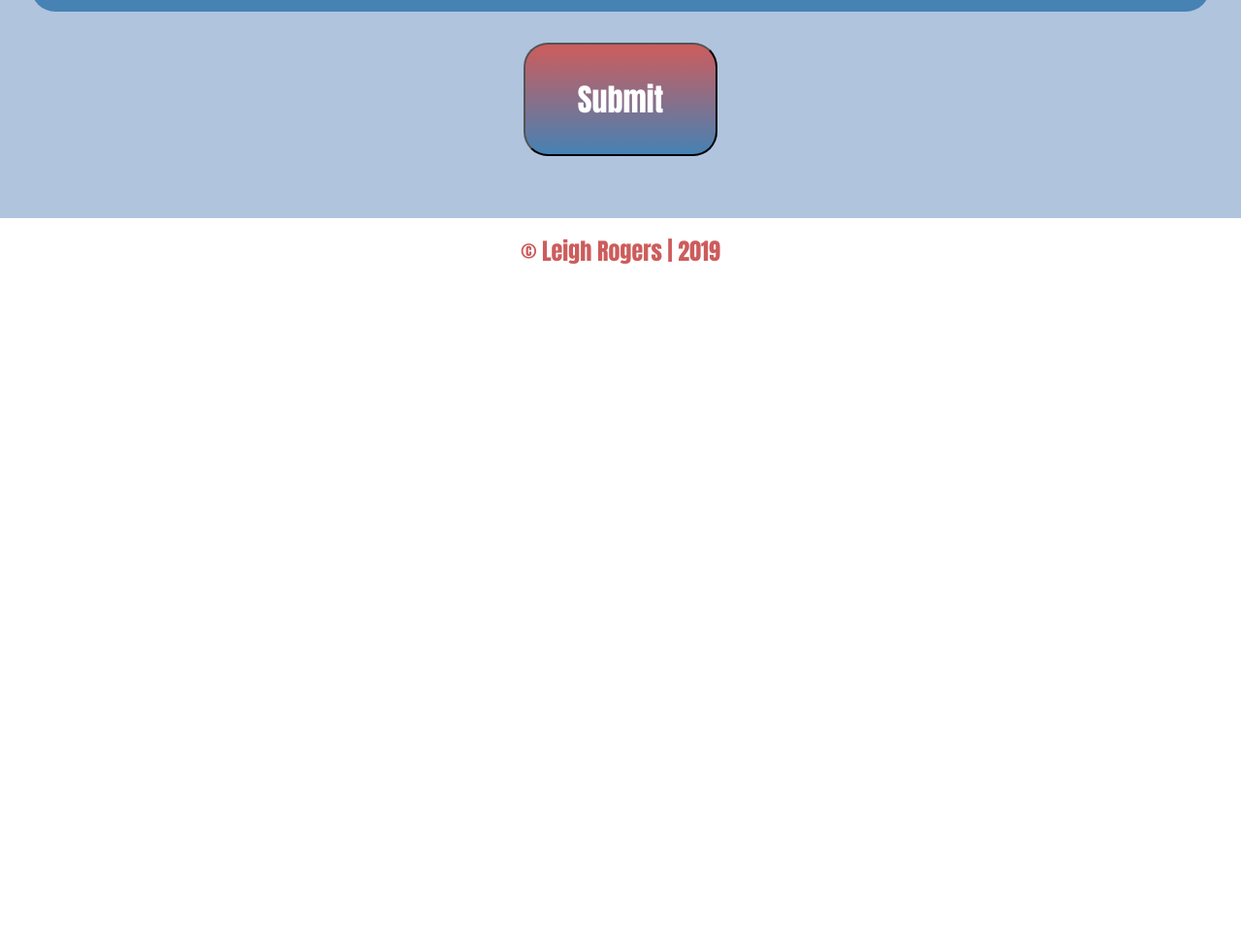
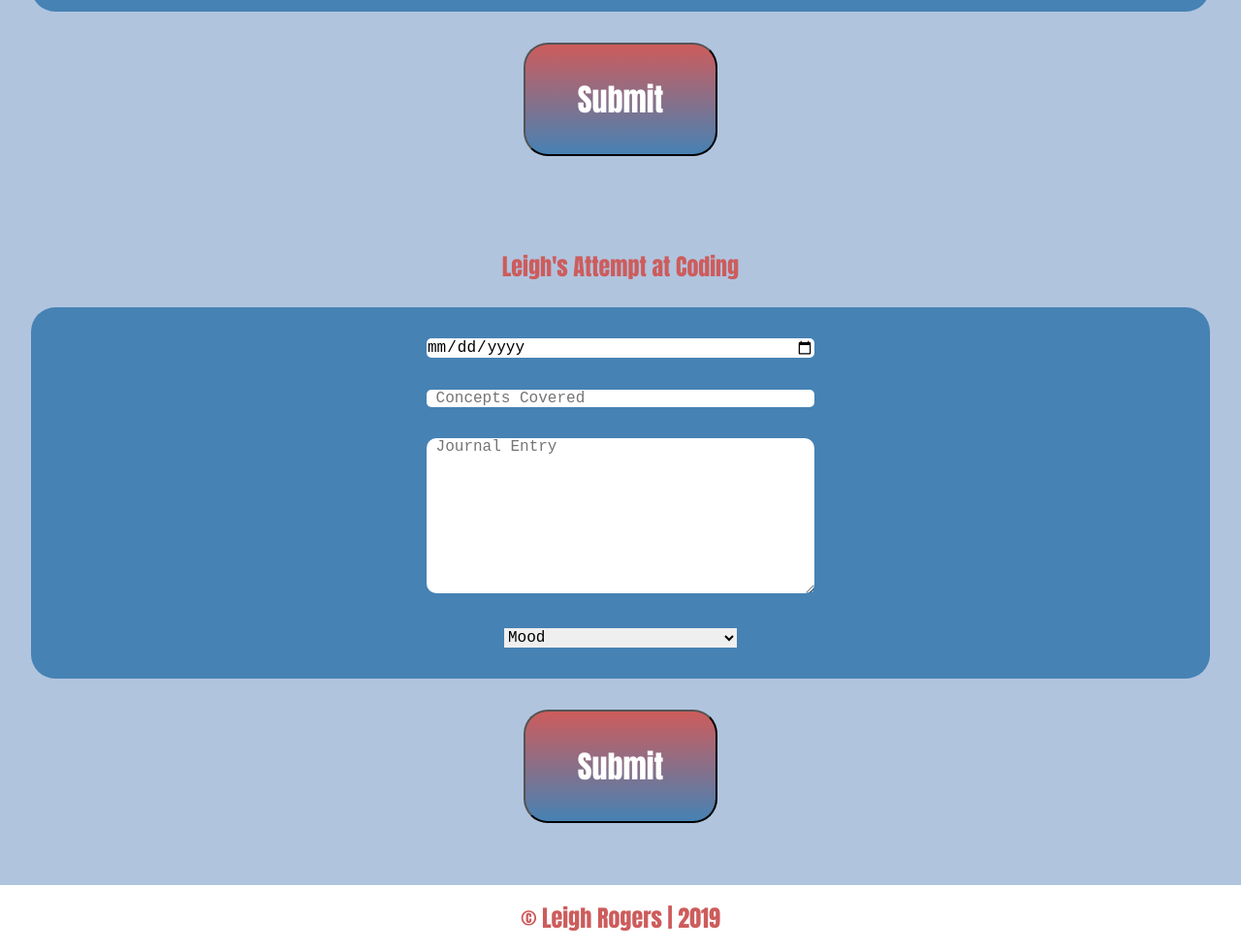
Before and after one commit to LeighMRogers/daily-journal, a plain HTML site: page index.html in a window 1280 px wide. Shown: the part 631-1612 px from the top of the page at 97% size. Before the commit the page ends 924 px from the top, so only its background shows below. Drawn offline with Linux system fonts and the light colour scheme; no server answers.

Commit message:
added edit and delete buttons and updated HTML

```diff
--- a/index.html
+++ b/index.html
@@ -14,11 +14,11 @@
          <h2>Leigh's Attempt at Coding</h2>
          <div class="form-container">
             <fieldset>
-               <input id="date--id" type="date" name="journalDate" id="journalDate">
+               <input id="date--id" type="date" name="journalDate">
             </fieldset>
 
             <fieldset>
-               <input id="concepts--id" type="text" placeholder=" Concepts Covered" name="conceptsCovered" id="conceptsCovered">
+               <input id="concepts--id" type="text" placeholder=" Concepts Covered" name="conceptsCovered">
             </fieldset>
 
             <fieldset>
@@ -61,6 +61,58 @@
       <button type="button" id="submit--button--id">Submit</button>
    <article class="entryLog"></article>
     </form>
+
+<!-- edit form -->
+    <form action="">
+      <h2>Leigh's Attempt at Coding</h2>
+      <div class="form-container">
+         <fieldset>
+            <input id="edit--date--id" type="date" name="journalDate">
+         </fieldset>
+
+         <fieldset>
+            <input id="edit--concepts--id" type="text" placeholder=" Concepts Covered" name="conceptsCovered">
+         </fieldset>
+
+         <fieldset>
+            <!--
+            <input type="text" name="journalEntry" id="journalEntry">
+         -->
+            <textarea id="edit--journal--entry--id" placeholder=" Journal Entry"></textarea>
+         </fieldset>
+
+         <fieldset>
+            <select id="edit--mood--entry--id" name="mood">
+               <option value ="option">Mood</option>
+               <option value="JOY">Joy</option>
+               <option value="FEAR">Fear</option>
+               <option value="ANGER">Anger</option>
+               <option value="FRUSTRATION">Frustrated</option>
+               <option value="ACCEPTANCE">Acceptance</option>
+               <option value="EXCITEMENT">Excited</option>
+               <option value="CONFUSION">Confusion</option>
+               <option value="CURIOSITY">Curious</option>
+               <option value="SURPRISE">Surprise</option>
+               <option value="DETERMINATION">Determined</option>
+               <option value="HOPE">Hopeful</option>
+               <option value="ANXIETY">Anxious</option>
+               <option value="LOVE">Love</option>
+               <option value="SADNESS">Sadness</option>
+               <option value="WONDER">Wonder</option>
+               <option value="REJUVENATED">Rejuvenated</option>
+               <option value="DRAINED">Drained</option>
+               <option value="CONFIDENT">Confident</option>
+               <option value="AMUSED">Amused</option>
+               <option value="GUILTY">Guilty</option>
+               <option value="RELIEVED">Relieved</option>
+               <option value="INDIFFERENCE">Indifferent</option>
+            </select>
+         </fieldset>
+      </div>
+
+   <button type="button" id="edit--submit--button--id">Submit</button>
+ </form>
+ <!--end of edit form-->
     <footer>
        <p>&copy; Leigh Rogers | 2019</p>
     </footer>
--- a/src/scripts/data.js
+++ b/src/scripts/data.js
@@ -12,7 +12,33 @@ const api = {
             },
             body: JSON.stringify(entry)
         });
-    }
+    },
+    // deletes journal entry
+	deleteEntry: id => {
+		return fetch(`http://localhost:3000/journalArray/${id}`, {
+			method: "DELETE"
+		}).then(response => response.json());
+	},
+    //edits journal entry
+	editEntry: id => {
+		const editedEntry = {
+			date: document.querySelector("#date--id").value,
+			concepts: document.querySelector("#concepts--id").value,
+            text: document.querySelector("#journal--entry--id").value,
+            mood: document.querySelector("#mood--entry--id").value,
+		};
+		fetch(`http://localhost:3000/journalArray/${id}`, {
+			method: "PATCH",
+			headers: {
+				"Content-Type": "application/json"
+			},
+			body: JSON.stringify(editedEntry)
+		}).then(response => response.json())
+	},
+    getSpecificEntry: (id) => {
+        return fetch(`http://localhost:3000/journalArray/${id}`)
+             .then(response => response.json())
+     }
 }
 
 export default api
--- a/src/scripts/entryComponent.js
+++ b/src/scripts/entryComponent.js
@@ -8,6 +8,8 @@ const webComponent = {
                 <p>Concept: ${journalEntry.concept}</p>
                 <p>Entry: ${journalEntry.entry}</p>
                 <p>Mood: ${journalEntry.mood}</p>
+                <button type="button" id="editButton--${journalEntry.id}">Edit Entry</button>
+                <button type="button" id="deleteButton--${journalEntry.id}">Delete Entry</button>
             </article>
         `;
         return newJournalObj;
```
Also changed, not shown: src/scripts/journal.js (line endings or trailing spaces).
